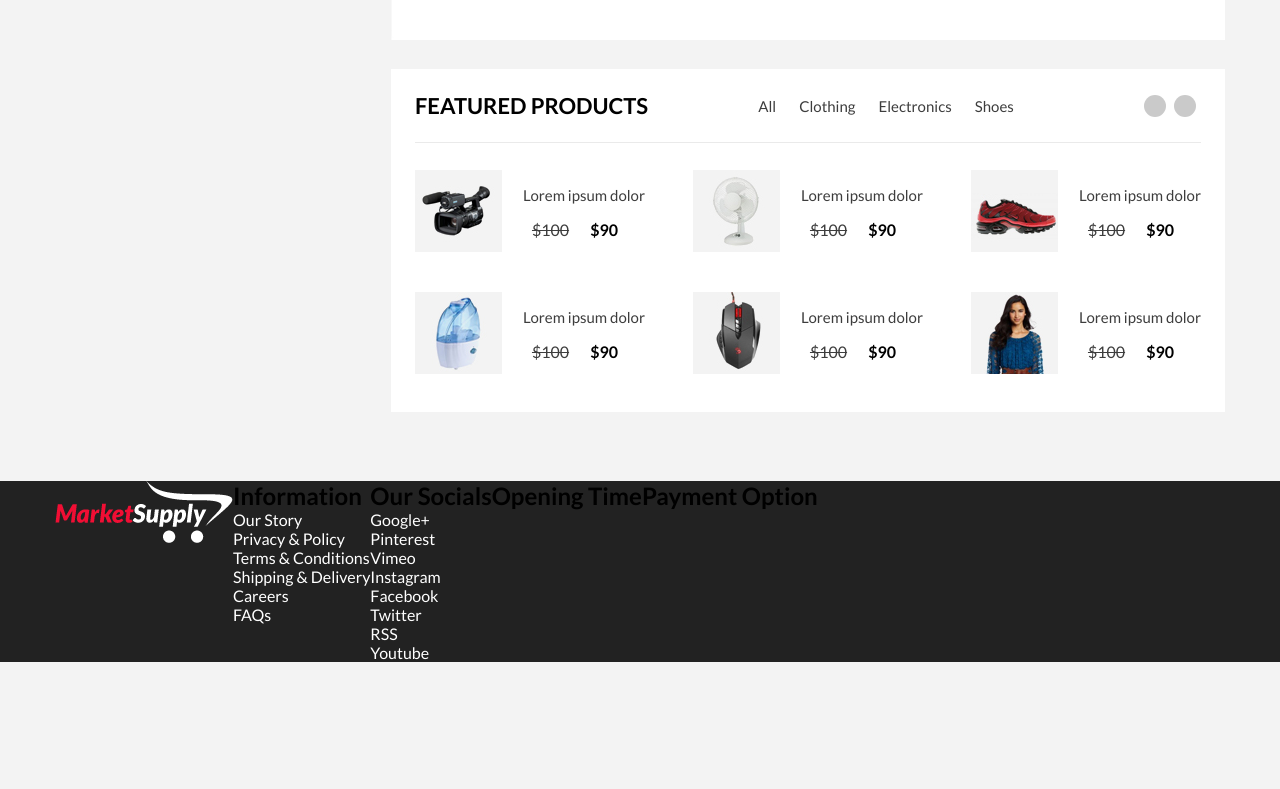
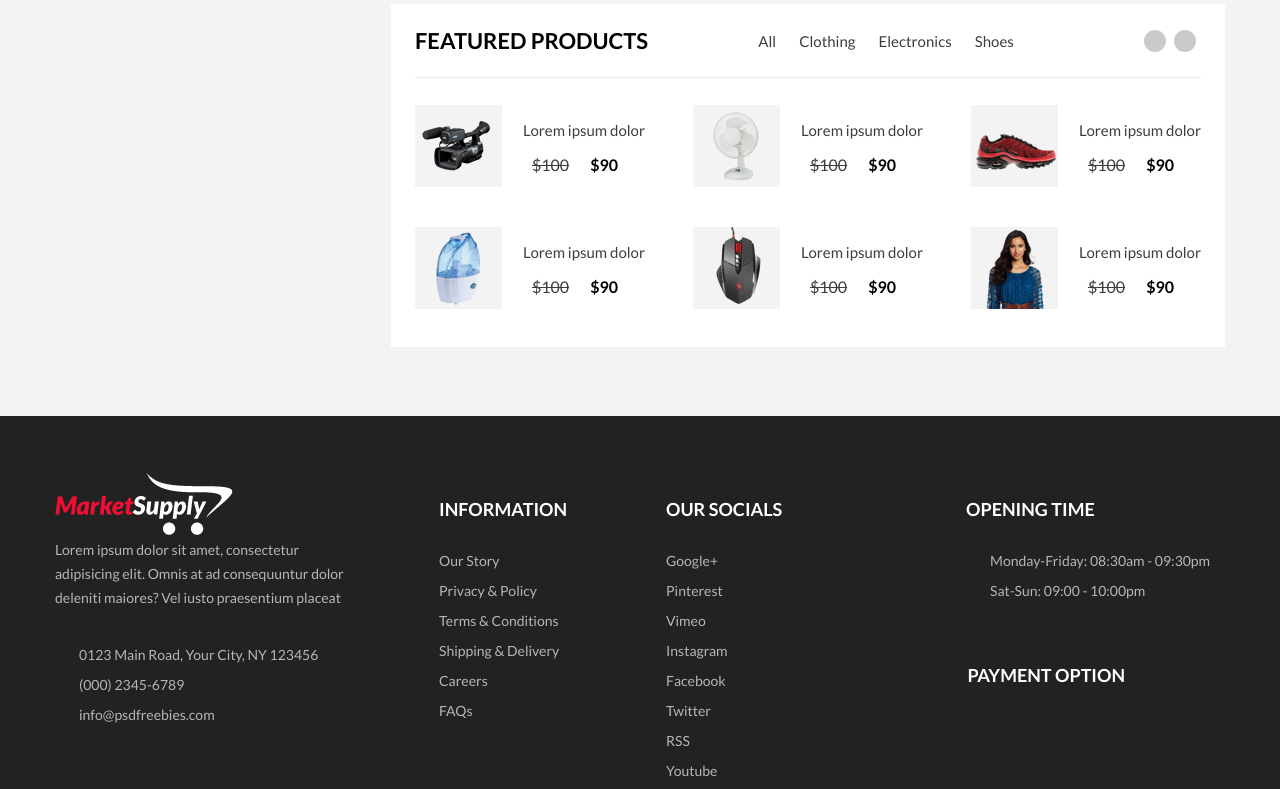
Before and after one commit to RinatR/marketsupply, a website: page index.html in a window 1280 px wide. Shown: the part 2008-2797 px from the top of the page. Before the commit the page ends 2670 px from the top, so only its background shows below. Drawn offline with Linux system fonts and the light colour scheme.

Commit message:
добавил стили для футера

```diff
--- a/index.html
+++ b/index.html
@@ -13,6 +13,7 @@
         <div class="page-header__logo">
           <img src="img/logo.png" alt="Top header logo" width="178" height="62">
         </div>
+        <div class="page-header__top-container">
           <ul class="page-header__nav">
             <li class="page-header__nav-item"><a href="#">My Account</a></li>
             <li class="page-header__nav-item"><a href="#">Wishlist</a></li>
@@ -20,9 +21,19 @@
             <li class="page-header__nav-item"><a href="#">Checkout</a></li>
             <li class="page-header__nav-item"><a href="#">Login</a></li>
           </ul>
+          <div class="page-header__top-inner">
             <div class="input-group">
               <input class="input-field" type="search" placeholder="Search here...">
               <div class="input-addon"></div>
+            </div>
+            <div class="page-header__cart">
+              <a class="page-header__cart-link" href="#"></a>
+              <div class="page-header__cart-sum">
+                <span class="page-header__cart-title">Total</span>
+                <span class="page-header__cart-price">$600.00</span>
+              </div>
+            </div>
+          </div>
         </div>
       </div>
     </div>
@@ -396,40 +407,59 @@
           <div class="page-footer__logo">
             <img src="img/logo.png" alt="Page footer logo" width="178" height="62">
           </div>
+          <p class="page-footer__desc">
+            Lorem ipsum dolor sit amet, consectetur adipisicing elit. Omnis at ad consequuntur dolor deleniti maiores? Vel iusto praesentium placeat
+          </p>
+
+          <span class="page-footer__text">0123 Main Road, Your City, NY 123456</span>
+          <span class="page-footer__text">(000) 2345-6789</span>
+          <span class="page-footer__text">info@psdfreebies.com</span>
         </div>
         <div class="page-footer__column">
           <h2 class="page-footer__title">Information</h2>
-          <ul class="page-footer__list">
-            <li class="page-footer__list-item"><a href="#">Our Story</a></li>
-            <li class="page-footer__list-item"><a href="#">Privacy & Policy</a></li>
-            <li class="page-footer__list-item"><a href="#">Terms & Conditions </a></li>
-            <li class="page-footer__list-item"><a href="#">Shipping & Delivery</a></li>
-            <li class="page-footer__list-item"><a href="#">Careers</a></li>
-            <li class="page-footer__list-item"><a href="#">FAQs</a></li>
+          <ul class="page-footer__links">
+            <li class="page-footer__link"><a href="#">Our Story</a></li>
+            <li class="page-footer__link"><a href="#">Privacy & Policy</a></li>
+            <li class="page-footer__link"><a href="#">Terms & Conditions </a></li>
+            <li class="page-footer__link"><a href="#">Shipping & Delivery</a></li>
+            <li class="page-footer__link"><a href="#">Careers</a></li>
+            <li class="page-footer__link"><a href="#">FAQs</a></li>
           </ul>
         </div>
         <div class="page-footer__column">
           <h2 class="page-footer__title">Our Socials</h2>
-          <ul class="page-footer__list page-footer__list--double">
-            <li class="page-footer__list-item"><a href="#">Google+</a></li>
-            <li class="page-footer__list-item"><a href="#">Pinterest</a></li>
-            <li class="page-footer__list-item"><a href="#">Vimeo</a></li>
-            <li class="page-footer__list-item"><a href="#">Instagram</a></li>
-            <li class="page-footer__list-item"><a href="#">Facebook</a></li>
-            <li class="page-footer__list-item"><a href="#">Twitter</a></li>
-            <li class="page-footer__list-item"><a href="#">RSS</a></li>
-            <li class="page-footer__list-item"><a href="#">Youtube</a></li>
+          <ul class="page-footer__links page-footer__links--double">
+            <li class="page-footer__link"><a href="#">Google+</a></li>
+            <li class="page-footer__link"><a href="#">Pinterest</a></li>
+            <li class="page-footer__link"><a href="#">Vimeo</a></li>
+            <li class="page-footer__link"><a href="#">Instagram</a></li>
+            <li class="page-footer__link"><a href="#">Facebook</a></li>
+            <li class="page-footer__link"><a href="#">Twitter</a></li>
+            <li class="page-footer__link"><a href="#">RSS</a></li>
+            <li class="page-footer__link"><a href="#">Youtube</a></li>
           </ul>
         </div>
         <div class="page-footer__column">
           <h2 class="page-footer__title">Opening Time</h2>
+          <p class="page-footer__text">Monday-Friday: 08:30am - 09:30pm </p>
+          <p class="page-footer__text">Sat-Sun: 09:00 - 10:00pm</p>
         </div>
         <div class="page-footer__column">
           <h2 class="page-footer__title">Payment Option</h2>
         </div>
       </div>
     </div>
-    <div class="page-footer__secondary-info"></div>
+    <div class="page-footer__secondary-info">
+      <ul class="page-footer__links page-footer__links--inline">
+        <li class="page-footer__link"><a href="#">Sitemap</a></li>
+        <li class="page-footer__link"><a href="#">Search</a></li>
+        <li class="page-footer__link"><a href="#">Advance</a></li>
+        <li class="page-footer__link"><a href="#">Career</a></li>
+        <li class="page-footer__link"><a href="#">Contacts</a></li>
+        <li class="page-footer__link"><a href="#">About</a></li>
+      </ul>
+      <p class="page-footer__copyright">&copy;2016 PSDFreebies.com | All Rights Reserved</p>
+    </div>
   </footer>
 
 </body>
--- a/less/blocks/page-footer.less
+++ b/less/blocks/page-footer.less
@@ -5,17 +5,101 @@
 .page-footer__main-info {
   display: flex;
   flex-flow: row wrap;
+  position: relative;
+  padding: 57px 0;
 }
 
-.page-footer__list {
+.page-footer__desc {
+  font-size: 14px;
+  line-height: 24px;
+  color: #b6b6b6;
+}
+
+.page-footer__desc {
+  margin-bottom: 30px;
+}
+
+.page-footer__text {
+  display: block;
+  padding-left: 24px;
+  font-size: 14px;
+  line-height: 30px;
+  color: #b6b6b6;
+}
+
+.page-footer__links {
   padding: 0;
   margin: 0;
   list-style: none;
+
+  &--inline {
+    margin-bottom: 30px;
+    .page-footer__link {
+      display: inline-block;
+      vertical-align: middle;
+      margin-right: 20px;
+
+      a {
+        color: #ffffff;
+      }
+    }
+  }
 }
 
-.page-footer__list-item {
+.page-footer__title {
+  font-size: 18px;
+  line-height: 73px;
+  font-weight: bold;
+  color: #ffffff;
+  text-transform: uppercase;
+}
+
+.page-footer__link {
   a {
+    font-size: 14px;
+    line-height: 30px;
     text-decoration: none;
-    color: #ffffff;
+    color: #b6b6b6;
+
+    &:hover {
+      color: #f10e34;
+    }
   }
 }
+
+.page-footer__column {
+
+  &:first-child {
+    width: 300px;
+  }
+
+  &:nth-child(2) {
+    width: 311px;
+    padding-left: 84px;
+    box-sizing: border-box;
+  }
+
+  &:nth-child(3) {
+    width: 300px;
+  }
+
+  &:last-child {
+    position: absolute;
+    right: 100px;
+    top: 223px;
+  }
+}
+
+.page-footer__secondary-info {
+  display: flex;
+  flex-direction: column;
+  align-items: center;
+  padding: 43px;
+  background-color: #1f1e1e;
+}
+
+.page-footer__copyright {
+  font-size: 14px;
+  line-height: 30px;
+  color: #ffffff;
+}
--- a/less/blocks/page-header.less
+++ b/less/blocks/page-header.less
@@ -1,5 +1,11 @@
 .page-header__top {
   background-color: #222222;
+
+  .layout-center {
+    display: flex;
+    flex-flow: row wrap;
+    justify-content: space-between;
+  }
 }
 
 .page-header__bottom {
@@ -14,6 +20,20 @@
 .page-header__logo {
   width: 195px;
 }
+
+.page-header__top-container {
+  display: flex;
+  flex-flow: column;
+  align-items: flex-end;
+  width: 780px;
+}
+
+.page-header__top-inner {
+  display: flex;
+  flex-flow: row wrap;
+  align-items: center;
+}
+
 
 .page-header__nav {
   width: 390px;
```
Also changed, not shown: css/style.css. Lines whose indentation alone changed are shown as unchanged.
